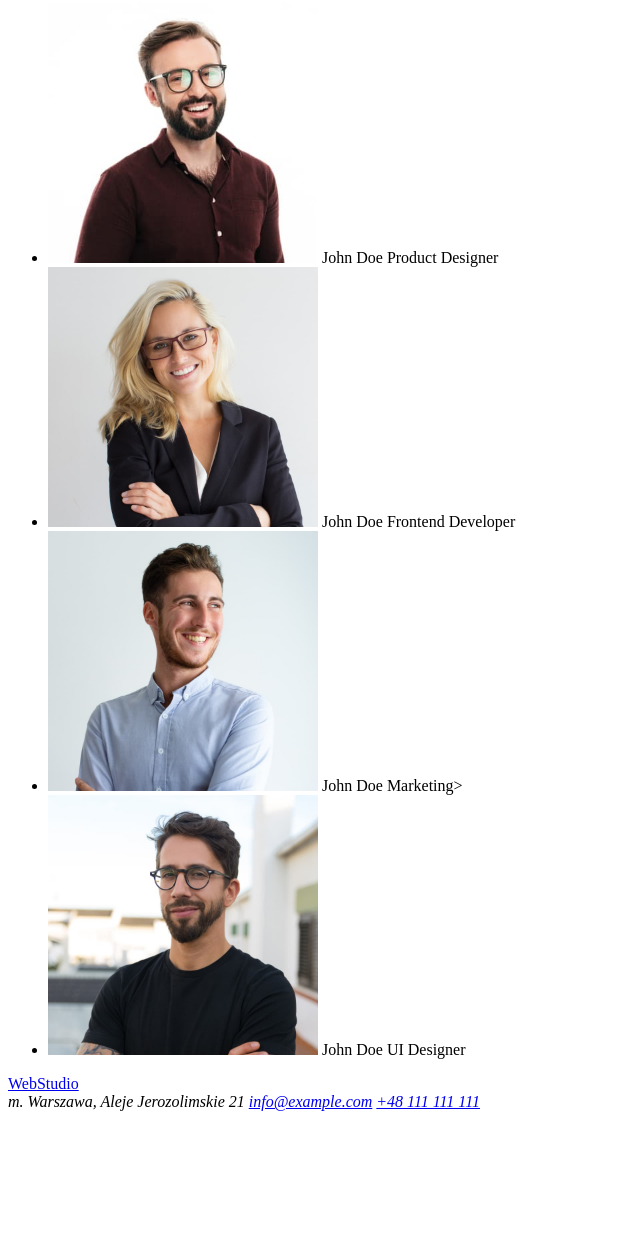
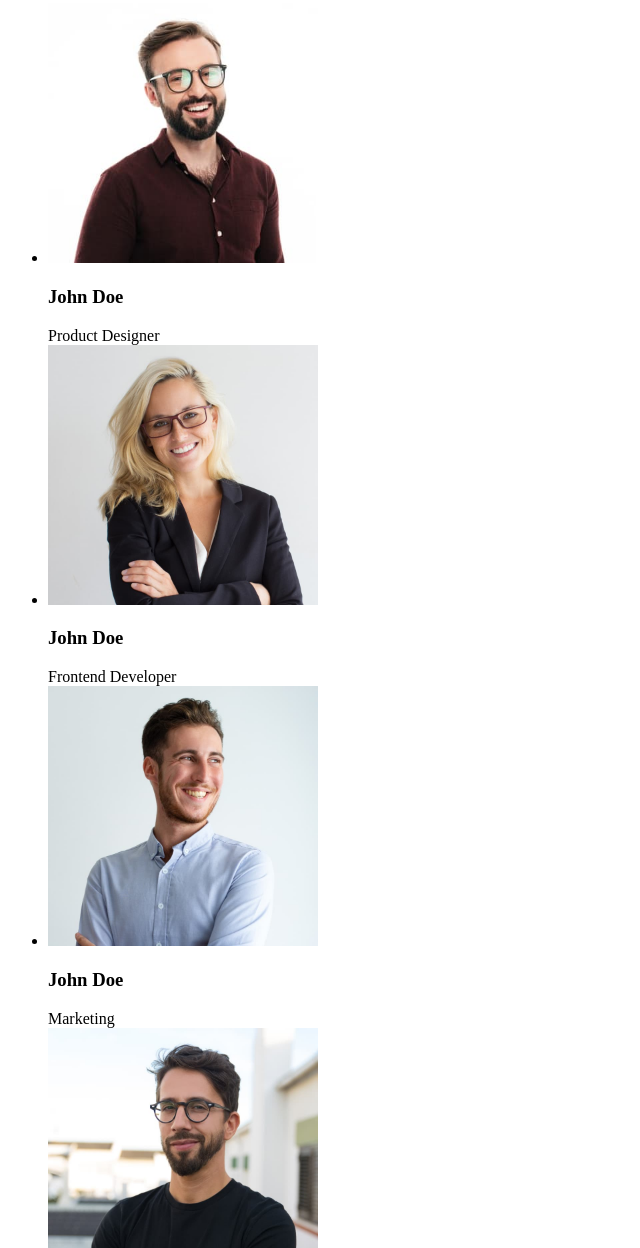
Before and after one commit to WojtekKirsz/goit-markup-hw-01, a plain HTML site: page index.html in a window 1280 px wide. Shown: the part 1552-2800 px from the top of the page, without its empty margins (0-640 px from the left). Before the commit the page ends 2671 px from the top, so only its background shows below. Drawn offline with Linux system fonts and the light colour scheme.

Commit message:
edits as per review

```diff
--- a/index.html
+++ b/index.html
@@ -19,7 +19,7 @@
         <main>
             <section>
                 <div>
-                    <h1>EFEKTOWNE ROZWIĄZANIA DLA WASZEGO BIZNESU</h1>
+                    <h1>Efektowne rozwiązania dla waszego biznesu</h1>
                     <button type="button">Zamów usługę</button>
                 </div>
             </section>
@@ -95,7 +95,7 @@
                             height="260"
                             src="images/img-4.jpg"
                         />
-                        <span>John Doe</span>
+                        <span><h3>John Doe</h3></span>
                         <span>Product Designer</span>
                     </li>
                     <li>
@@ -105,7 +105,7 @@
                             height="260"
                             src="images/img-5.jpg"
                         />
-                        <span>John Doe</span>
+                        <span><h3>John Doe</h3></span>
                         <span>Frontend Developer</span>
                     </li>
                     <li>
@@ -115,12 +115,12 @@
                             height="260"
                             src="images/img-6.jpg"
                         />
-                        <span>John Doe</span>
-                        <span>Marketing</span>>
+                        <span><h3>John Doe</h3></span>
+                        <span>Marketing</span>
                     </li>
                     <li>
                         <img alt="UI Designer" width="270" height="260" src="images/img-7.jpg" />
-                        <span>John Doe</span>
+                        <span><h3>John Doe</h3></span>
                         <span>UI Designer</span>
                     </li>
                 </ul>
```
